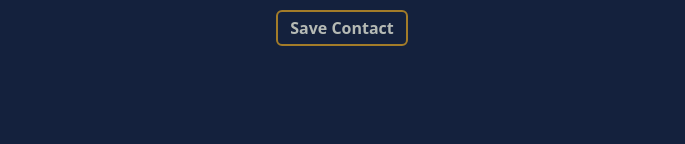
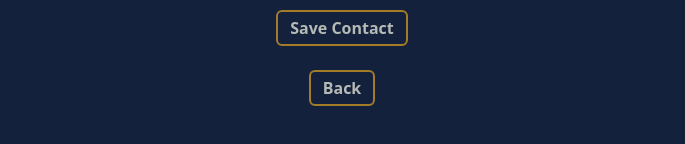
Before and after one commit to Kodeden/react-router-challenge-i-r-heart, a React (Vite) app: page /add-edit in a window 1280 px wide. Shown: the part 400-544 px from the top of the page, without its empty margins (298-983 px from the left). Built offline with nearby package versions, Linux system fonts and the light colour scheme.

Commit message:
feat: :sparkles: add `BackButton` to `add-edit contact` form

```diff
--- a/src/pages/add-contact.jsx
+++ b/src/pages/add-contact.jsx
@@ -1,4 +1,5 @@
 import { Form, useLocation, useNavigation } from "react-router-dom";
+import { BackButton } from "../components/action-buttons/index.jsx";
 
 export default function ContactForm() {
   const { state } = useLocation();
@@ -49,6 +50,7 @@ export default function ContactForm() {
       >
         Save Contact
       </button>
+      <BackButton />
     </Form>
   );
 }
```
